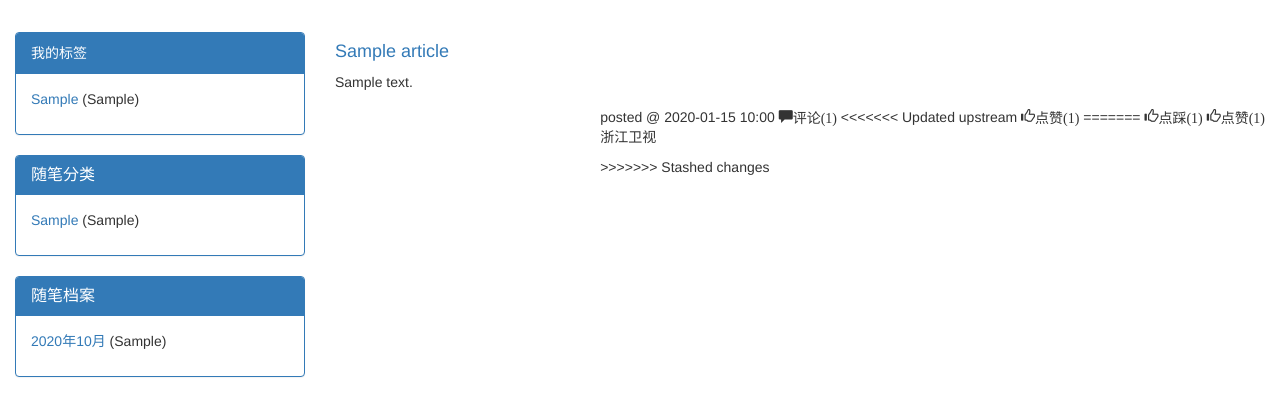
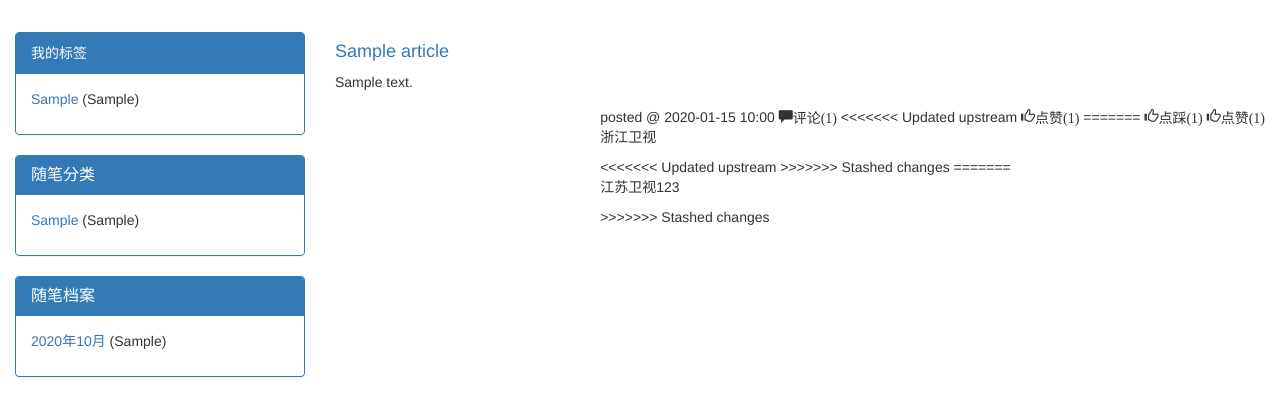
Before and after one commit to xqd0924/BBS, a Django app: template templates/homesite.html in a window 1280 px wide. Shown: the top 416 px of the page. Run offline with Django 3.2, Linux system fonts and the light colour scheme; tables that the repository leaves empty hold one stand-in row (values such as "Sample post"); the template is opened without the code that fills it: values that come from a table or form of the project are taken from there, most other values are stand-ins (such as "Sample title", 1, 10 or a date in 2020); data that the repository does not hold is empty; some libraries are stand-ins or nearby versions.

```diff
--- a/templates/homesite.html
+++ b/templates/homesite.html
@@ -17,7 +17,11 @@
                         <span class="glyphicon glyphicon-thumbs-up">点踩({{ article.up_num }})</span>
                         <span class="glyphicon glyphicon-thumbs-up">点赞({{ article.up_num }})</span>
                         <p>浙江卫视</p>
+<<<<<<< Updated upstream
 
+>>>>>>> Stashed changes
+=======
+                        <p>江苏卫视123</p>
 >>>>>>> Stashed changes
                     </div>
                 </div>
```
